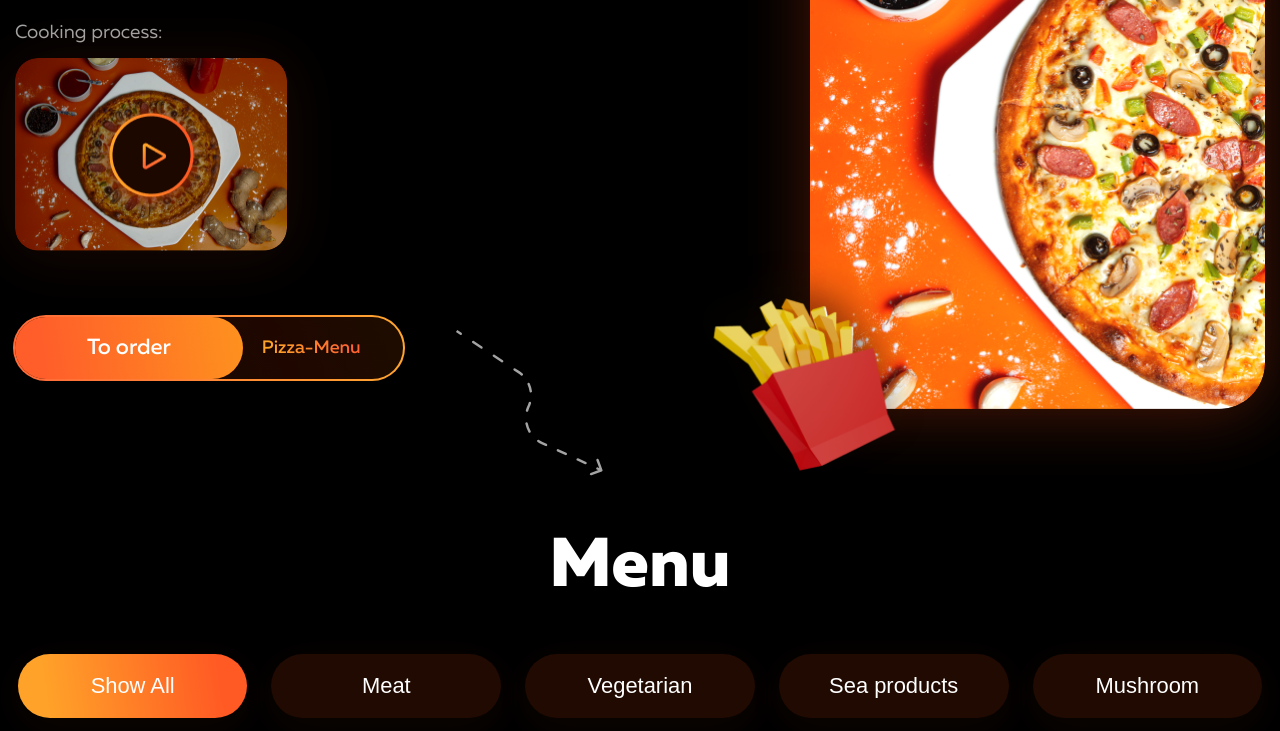
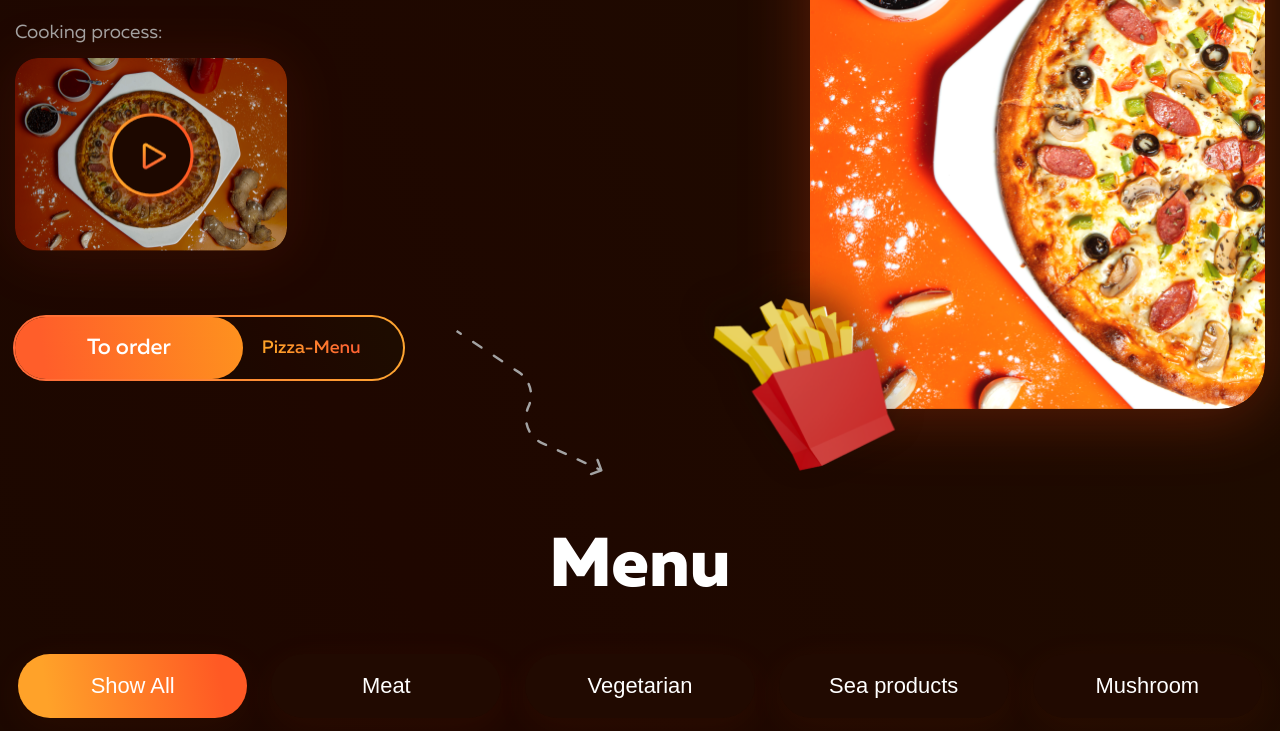
Before and after one commit to Nick7834/PizzaShop, a plain HTML site: page index.html in a window 1280 px wide. Shown: the part 424-1155 px from the top of the page. Drawn offline with Linux system fonts and the light colour scheme; files whose address does not match are found by name.

Commit message:
Update style.css

```diff
--- a/css/style.css
+++ b/css/style.css
@@ -27,10 +27,11 @@ body {
 }
 
 body {
+  height: 100%;
   scroll-behavior: smooth;
   line-height: 1.5;
   min-width: 320px;
-  background: black;
+  background: linear-gradient(245.71deg, #1E0C00 4.96%, #1F0700 33.7%, #170A00 68.41%, #1E0D00 96.42%);
   font-family: 'Muller';
 }
 
```
